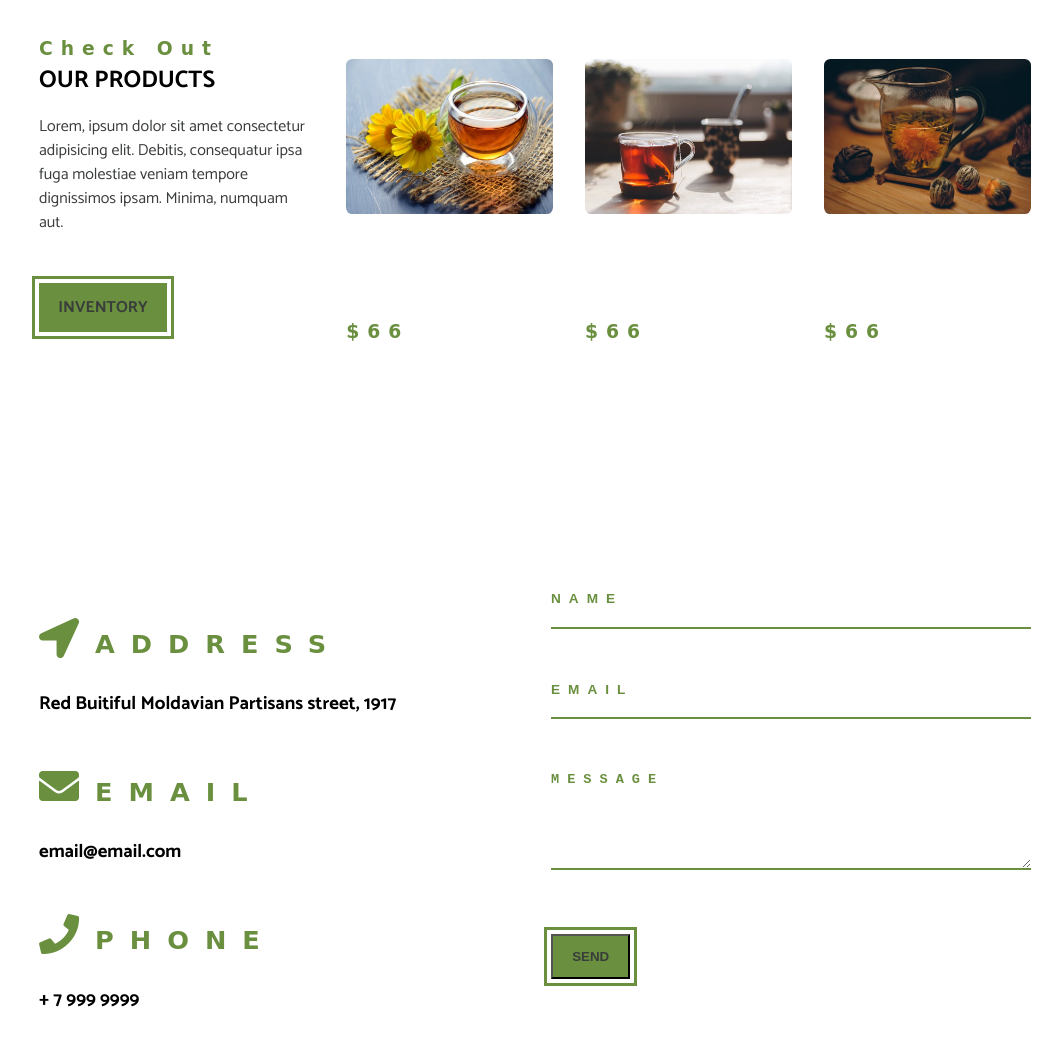
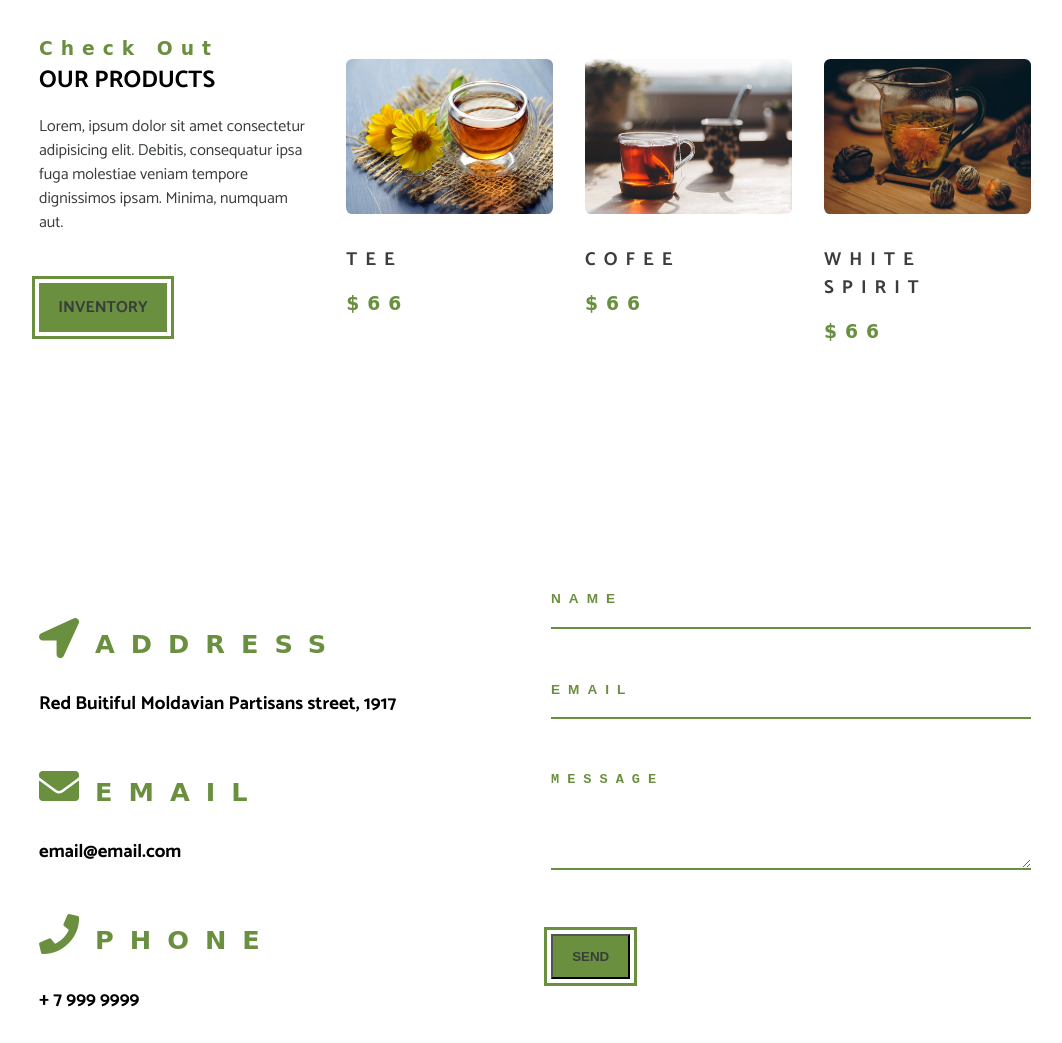
Before and after one commit to Churc1ll/TeaStation, a plain HTML site: page index.html in a window 1280 px wide. Shown: the part 1771-2814 px from the top of the page, without its empty margins (105-1167 px from the left). Drawn offline with Linux system fonts and the light colour scheme; a web font is replaced by a local one.

Commit message:
4th commit

```diff
--- a/index.html
+++ b/index.html
@@ -148,7 +148,7 @@
               alt="product"
               class="product-img"
             />
-            <h3 class="product-title">product ttile</h3>
+            <h3 class="product-title">tee</h3>
             <h3 class="product-price">$66</h3>
           </article>
           <!--end product  -->
@@ -159,7 +159,7 @@
               alt="product"
               class="product-img"
             />
-            <h3 class="product-title">product ttile</h3>
+            <h3 class="product-title">cofee</h3>
             <h3 class="product-price">$66</h3>
           </article>
           <!--end product  -->
@@ -170,7 +170,7 @@
               alt="product"
               class="product-img"
             />
-            <h3 class="product-title">product ttile</h3>
+            <h3 class="product-title">white spirit</h3>
             <h3 class="product-price">$66</h3>
           </article>
           <!--end product  -->
--- a/styles.css
+++ b/styles.css
@@ -332,7 +332,7 @@ a {
   margin-bottom: 2rem;
 }
 .product-title {
-  color: var(--mainWhite);
+  color: var(--mainDark);
   text-transform: uppercase;
   letter-spacing: var(--letterSpacing);
   margin-bottom: 1rem;
```
